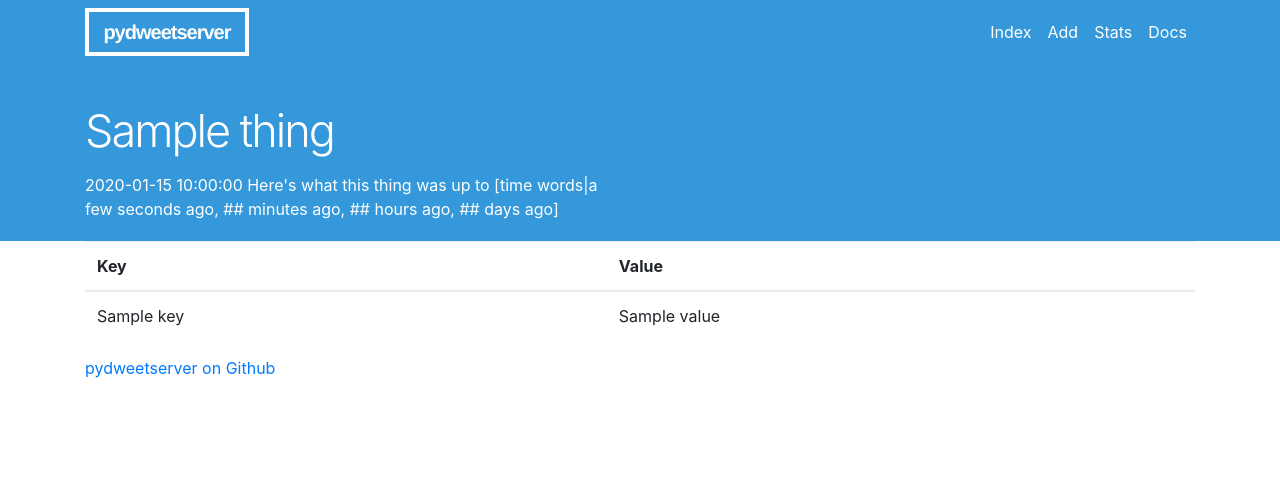
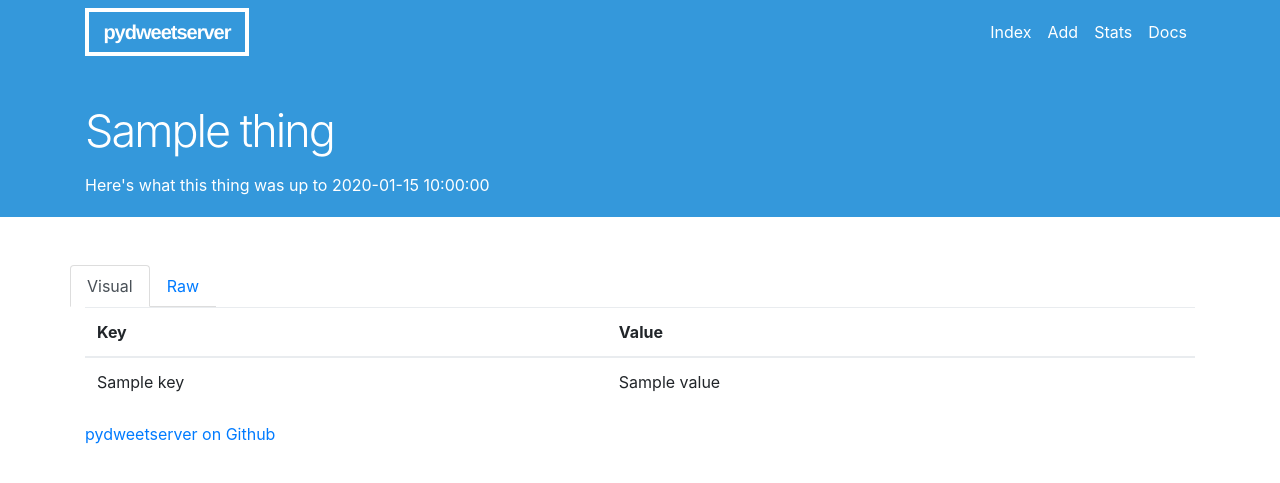
Before and after one commit to joncutrer/pydweetserver, a Flask app: template pydweetserver/templates/follow.html in a window 1280 px wide. Shown: the top 483 px of the page. Run offline with Flask 2, Linux system fonts and the light colour scheme; the template is opened without the code that fills it: most values are stand-ins (such as "Sample title", 1, 10 or a date in 2020); some libraries are stand-ins or nearby versions.

Commit message:
Datetimes now iso8601, added raw tab to follow page

```diff
--- a/pydweetserver/app.py
+++ b/pydweetserver/app.py
@@ -3,8 +3,10 @@ from flask_restful import Resource, Api
 import flask_pymongo
 from flask_pymongo import PyMongo
 from datetime import datetime
+import maya
 import time
 import uuid
+import json
 
 
 app = Flask(__name__)
@@ -12,6 +14,10 @@ api = Api(app)
 
 app.config['MONGO_DBNAME'] = 'pydweetserver'
 mongo = PyMongo(app)
+
+# Utility Date Formatting
+def datefixup(datetime):
+    return maya.MayaDT.from_iso8601(datetime).iso8601()
 
 # Serve the HTML Docs [Human Interface]
 @app.route('/docs/')
@@ -35,7 +41,16 @@ def dweet_index():
 @app.route('/follow/<string:thing>')
 def dweet_follow(thing):
     dweet = mongo.db.dweets.find_one({'thing': thing})
-    return render_template('follow.html', dweet=dweet)
+
+    dweet["created"] = datefixup(dweet["created"])
+    dweet.pop('_id', None)
+
+    extra = {
+        'slang_time': maya.MayaDT.from_iso8601(dweet["created"]).slang_time(),
+        'raw_json': json.dumps(dweet["content"], sort_keys=True, indent=2)
+    }
+
+    return render_template('follow.html', dweet=dweet,extra=extra)
 
 # Serve Dweet add [Human Interface]
 @app.route('/add')
@@ -50,7 +65,7 @@ class Root(Resource):
             'server': 'pydweetserver',
             'description': 'Dweet.io API Compliant REST Web Server written in Python/Flask/MongoDB',
             'url': 'https://github.com/joncutrer/pydweetserver',
-            'version': '0.0.1',
+            'version': '0.0.3',
             'author': 'Jonathan Cutrer',
             'docs': '/docs'
         }
@@ -91,6 +106,8 @@ class DweetFor(Resource):
         #Insert the thing in history database
         mongo.db.history.insert_one( archivething )
 
+        newthing["created"] = datefixup(newthing["created"])
+
         # response
         return {
             'this': 'succeeded',
@@ -122,6 +139,7 @@ class GetLatestDweetFor(Resource):
 
         dweet.pop('_id', None)
         dweet.pop('transaction', None)
+        dweet["created"] = datefixup(dweet["created"])
 
         # response
         return {
@@ -139,6 +157,7 @@ class GetDweetsFor(Resource):
         for dweet in mongo.db.history.find({'thing': thing}).sort("created", flask_pymongo.DESCENDING):
             dweet.pop('_id', None)
             dweet.pop('transaction', None)
+            dweet["created"] = datefixup(dweet["created"])
             dweets.append(dweet)
 
         # no thing found
--- a/pydweetserver/templates/follow.html
+++ b/pydweetserver/templates/follow.html
@@ -6,12 +6,30 @@
 	        	<div class="col-md-6">
 							<h1 id="thing-name">{{dweet.thing}}</h1>
 
-							<div id="last-updated">{{dweet.created}} Here's what this thing was up to [time words|a few seconds ago, ## minutes ago, ## hours ago, ## days ago]</div>
+							<div id="last-updated">Here's what this thing was up to {{extra.slang_time}}</div>
 						</div>
 	        </div>
 	    </div>
 	</div>
+
+<!-- new -->
+<div class="mt-5" id="thing-content" style="display: block;">
 	<div class="container">
+		<div class="row">
+			<div class="col-xs-12">
+				<ul class="nav nav-tabs" role="tablist">
+					<li class="nav-item"><a class="nav-link active" href="#visual" role="tab" data-toggle="tab">Visual</a></li>
+					<li class="nav-item active"><a class="nav-link" href="#raw" role="tab" data-toggle="tab">Raw</a></li>
+				</ul>
+			</div>
+		</div>
+	</div>
+
+	<!-- Tab panes -->
+	<div class="tab-content">
+		<!-- visual tab-pane -->
+		<div class="tab-pane active" id="visual">
+			<div class="container" id="thing-data-visual">
 				<table class="table">
 					<thead>
 							<tr>
@@ -29,4 +47,24 @@
 					</tbody>
 				</table>
 			</div>
+
+		</div>
+		<!-- raw tab-pane -->
+		<div class="tab-pane" id="raw">
+			<div class="container mt-4 mb-4">
+				<div class="row">
+					<div class="col-md-12 col-xs-12">
+						<div class="card">
+						  <div class="card-block" style="padding:20px">
+						    <pre id="thing-data-raw">{{extra.raw_json}}</pre>
+						  </div>
+						</div>
+					</div>
+				</div>
+			</div>
+		</div>
+
+	</div>
+</div>
+
 {% endblock %}
```
Lines whose indentation alone changed are shown as unchanged.
